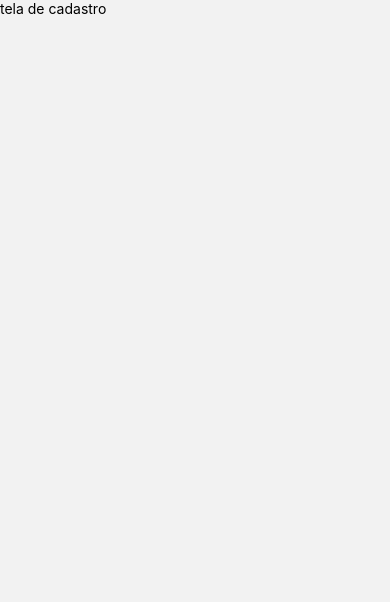
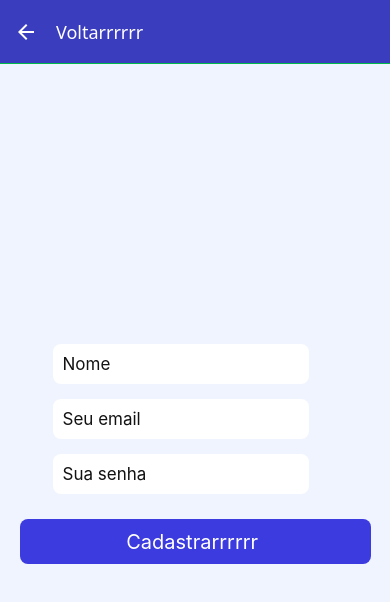
Before and after one commit to GuilhermeNevesB/DispenserRemedioTCC, a React Native app: screen /SignUp in a window 390 px wide. Shown: the top 602 px of the page. Built offline with nearby package versions, Linux system fonts and the light colour scheme.

Commit message:
SignUp add

```diff
--- a/src/pages/SignIn/index.js
+++ b/src/pages/SignIn/index.js
@@ -3,15 +3,19 @@ import {
   View,
   Text,
   StyleSheet,
-  KeyboardAvoidingView,
   Image,
   TextInput,
+  TouchableOpacity,
 } from 'react-native';
 
+import {useNavigation} from '@react-navigation/native';
+
 export default function SignIn() {
+  const navigation = useNavigation();
+
   return (
     <View style={styles.Background}>
-      <KeyboardAvoidingView style={styles.Container}>
+      <View style={styles.Container}>
         <Image style={styles.Logo} source={require('../../assets/Logo.png')} />
 
         <View style={styles.AreaInput}>
@@ -20,7 +24,18 @@ export default function SignIn() {
         <View style={styles.AreaInput}>
           <TextInput style={styles.Input} placeholder="Sua senha" />
         </View>
-      </KeyboardAvoidingView>
+        <TouchableOpacity style={styles.SubmitButton} activeOpacity={0.5}>
+          <Text style={styles.SubmitText}>Acessar</Text>
+        </TouchableOpacity>
+        <TouchableOpacity style={styles.Link}>
+          <Text
+            style={styles.LinkText}
+            onPress={() => navigation.navigate('SignUp')}>
+            {' '}
+            Criar uma conta{' '}
+          </Text>
+        </TouchableOpacity>
+      </View>
     </View>
   );
 }
@@ -50,4 +65,24 @@ const styles = StyleSheet.create({
     color: '#121212',
     marginBottom: 15,
   },
+  SubmitButton: {
+    width: '90%',
+    height: 45,
+    borderRadius: 8,
+    backgroundColor: '#3b3bdf',
+    marginTop: 10,
+    alignItems: 'center',
+    justifyContent: 'center',
+  },
+  SubmitText: {
+    fontSize: 20,
+    color: '#fff',
+  },
+  Link: {
+    marginTop: 10,
+    marginBottom: 10,
+  },
+  LinkText: {
+    color: '#171717',
+  },
 });
--- a/src/pages/SignUp/index.js
+++ b/src/pages/SignUp/index.js
@@ -1,10 +1,76 @@
 import React from 'react';
-import {View, Text} from 'react-native';
+import {
+  View,
+  Text,
+  TextInput,
+  TouchableOpacity,
+  StyleSheet,
+} from 'react-native';
 
 export default function SignUp() {
   return (
-    <View>
-      <Text>tela de cadastro</Text>
+    <View style={styles.Background}>
+      <View style={styles.Container}>
+        <View style={styles.AreaInput}>
+          <TextInput style={styles.Input} placeholder="Nome" />
+        </View>
+        <View style={styles.AreaInput}>
+          <TextInput style={styles.Input} placeholder="Seu email" />
+        </View>
+        <View style={styles.AreaInput}>
+          <TextInput style={styles.Input} placeholder="Sua senha" />
+        </View>
+        <TouchableOpacity style={styles.SubmitButton}>
+          <Text style={styles.SubmitText}>Cadastrarrrrrr </Text>
+        </TouchableOpacity>
+      </View>
     </View>
   );
 }
+
+const styles = StyleSheet.create({
+  Background: {
+    flex: 1,
+    backgroundColor: '#F0f4ff',
+  },
+  Container: {
+    flex: 1,
+    alignItems: 'center',
+    justifyContent: 'center',
+  },
+  Logo: {
+    marginBottom: 25,
+  },
+  AreaInput: {
+    flexDirection: 'row',
+  },
+  Input: {
+    backgroundColor: '#fff',
+    width: '90%',
+    fontSize: 17,
+    padding: 10,
+    borderRadius: 8,
+    color: '#121212',
+    marginBottom: 15,
+  },
+  SubmitButton: {
+    width: '90%',
+    height: 45,
+    borderRadius: 8,
+    backgroundColor: '#3b3bdf',
+    marginTop: 10,
+    alignItems: 'center',
+    justifyContent: 'center',
+  },
+  SubmitText: {
+    fontSize: 20,
+    color: '#fff',
+  },
+  Link: {
+    marginTop: 10,
+    marginBottom: 10,
+  },
+  LinkText: {
+    color: '#171717',
+  },
+});
--- a/src/routes/auth.routes.js
+++ b/src/routes/auth.routes.js
@@ -18,7 +18,15 @@ function AuthRoutes() {
       <AuthStack.Screen
         name="SignUp"
         component={SignUp}
-        options={{headerShown: false}}
+        options={{
+          headerStyle: {
+            backgroundColor: '#3b3dbf',
+            borderBottomWidth: 1,
+            borderBottomColor: '#00b94a',
+          },
+          headerTintColor: '#fff',
+          headerTitle: 'Voltarrrrrr',
+        }}
       />
     </AuthStack.Navigator>
   );
```
